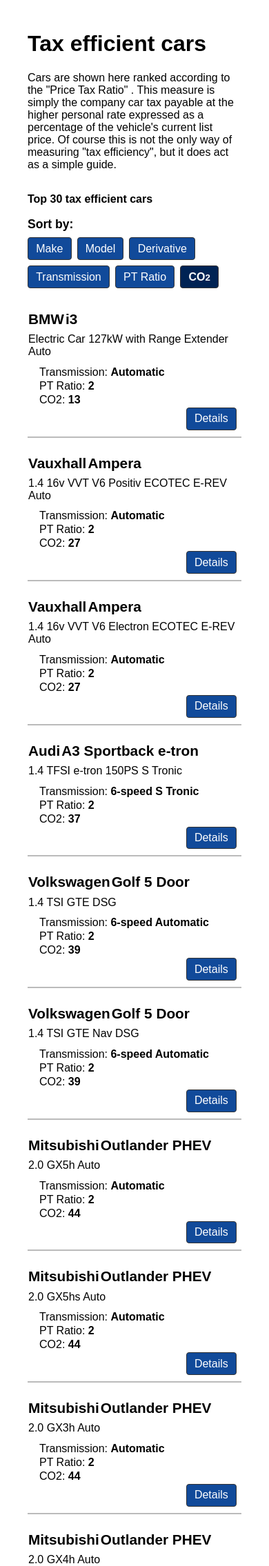
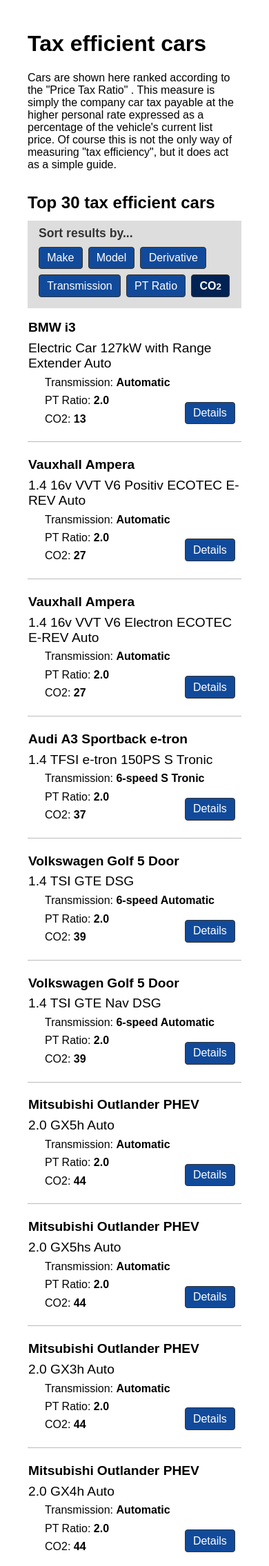
Before and after one commit to martinjoiner/comcartests, a PHP site: page /responsive-table/index.php in a window 390 px wide. Shown: the top 2271 px of the page at 69% size. Run offline with PHP 8.4, Linux system fonts and the light colour scheme.

Commit message:
Responsive Tables Demo: Styling tweaks

```diff
--- a/httpdocs/responsive-table/css.inc.php
+++ b/httpdocs/responsive-table/css.inc.php
@@ -25,6 +25,7 @@
 		font-weight: bold;
 		text-align: left;
 		margin-bottom: .5em;
+		font-size: 1.5em;
 	}
 
 	td,
@@ -39,7 +40,7 @@
 	}
 
 	table tbody tr{
-		border-bottom: 2px solid #BBB;
+		border-bottom: 1px solid #BBB;
 	}
 
 	th.currentSort,
@@ -47,10 +48,7 @@
 		font-weight: bold;
 	}
 
-	table.result th.currentSort{
-		border-bottom: 4px solid #222;
-	}
-
+	th.numeric,
 	td.numeric{
 		text-align: right;
 	}
@@ -58,6 +56,14 @@
 	@media all and (min-width: 751px){
 		table thead th{
 			border-bottom: 2px solid #666;
+		}
+
+		table th.currentSort{
+			border-bottom: 4px solid #222;
+		}
+
+		tbody tr:hover{
+			background-color: #DDD;
 		}
 
 		td,
@@ -85,13 +91,19 @@
 			float: left;
 		}
 
+		thead{
+			background-color: #DDD;
+			padding: 0.5em 0 0.5em 1em;
+			margin-bottom: 1em;
+		}
+
 		thead:before{
-			content: "Sort by: ";
+			content: "Sort results by...";
 			float: left;
-			margin-top: 0.5em;
 			margin-bottom: 0.5em;
 			font-size: 1.1em;
 			font-weight: bold;
+			color: #333;
 		}
 
 		thead tr,
@@ -103,7 +115,11 @@
 		tr{
 			width: 100%;
 			float: left;
-			margin-bottom: 1.5em;
+		}
+
+		tbody tr{
+			margin-bottom: 1.3em;
+			padding-bottom: 1em;
 		}
 
 		a{
@@ -126,14 +142,19 @@
 		td.make,
 		td.model{
 			font-weight: bold;
-			font-size: 1.3em;
+			font-size: 1.2em;
 			margin-bottom: 0.3em;
 		}
 
+		td.model{
+			padding-left: 0.2em;
+		}
+
 		td.derivative{
+			font-size: 1.2em;
 			clear: left;
 			width: 100%;
-			margin-bottom: 0.6em;
+			margin-bottom: 0.3em;
 		}
 
 		td.transmission,
@@ -141,13 +162,14 @@
 		td.co2 {
 			font-weight: bold;
 			clear: left;
+			margin-bottom: 0.4em;
 		}
 
 		td.transmission:before,
 		td.ptratio:before,
 		td.co2:before{
 			font-weight: normal;
-			padding-left: 1em;
+			padding-left: 1.5em;
 		}
 
 		td.transmission:before{
@@ -163,12 +185,12 @@
 		}
 
 		td.details{
-			width: 100%;
-			clear: left;
+			float: right;
 		}
 
 		td.details a{
 			float: right;
+			margin-top: -1em;
 		}
 
 	}
--- a/httpdocs/responsive-table/index.php
+++ b/httpdocs/responsive-table/index.php
@@ -58,10 +58,10 @@
 					<th scope="col" <?php if( $orderby == 'transmission' ){ print 'class="currentSort"'; }?>>
 						<a href="?orderby=transmission">Transmission</a>
 					</th>
-					<th scope="col" <?php if( $orderby == 'ptratio' ){ print 'class="currentSort"'; }?>>
+					<th scope="col" class="numeric<?php if( $orderby == 'ptratio' ){ print ' currentSort'; }?>">
 						<a href="?orderby=ptratio">PT Ratio</a>
 					</th>
-					<th scope="col" <?php if( $orderby == 'co2' ){ print 'class="currentSort"'; }?>>
+					<th scope="col" class="numeric<?php if( $orderby == 'co2' ){ print ' currentSort'; }?>">
 						<a href="?orderby=co2">CO<sub>2</sub></a>
 					</th>
 					<th>&nbsp;</th>
@@ -79,8 +79,8 @@
 					<td class="model<?php if( $orderby == 'model' ){ print ' currentSort'; }?>"><?=$vehicle['model']?></td>
 					<td class="derivative<?php if( $orderby == 'derivative' ){ print ' currentSort'; }?>"><?=$vehicle['derivative']?></td>
 					<td class="transmission<?php if( $orderby == 'transmission' ){ print ' currentSort'; }?>"><?=$vehicle['transmission']?></td>
-					<td class="ptratio<?php if( $orderby == 'ptratio' ){ print ' currentSort'; }?>"><?=$vehicle['ptratio']?></td>
-					<td class="co2<?php if( $orderby == 'co2' ){ print ' currentSort'; }?>"><?=$vehicle['co2']?></td>
+					<td class="numeric ptratio<?php if( $orderby == 'ptratio' ){ print ' currentSort'; }?>">2.0</td>
+					<td class="numeric co2<?php if( $orderby == 'co2' ){ print ' currentSort'; }?>"><?=$vehicle['co2']?></td>
 					<td class="details">
 	                	<a href="details<?=$i?>">Details</a>
 	            	</td>
```
